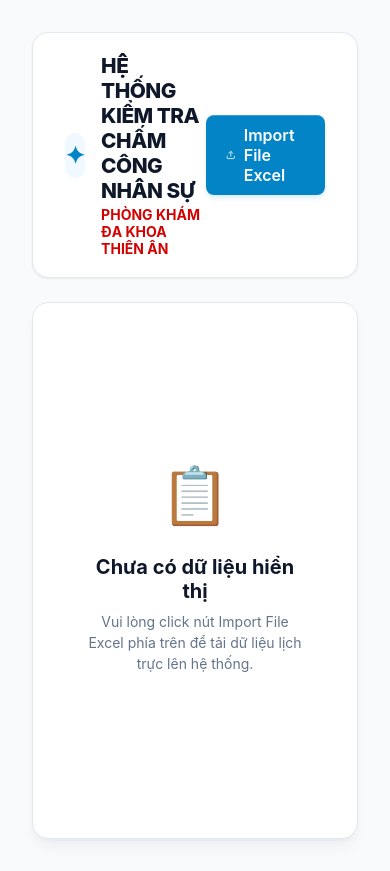
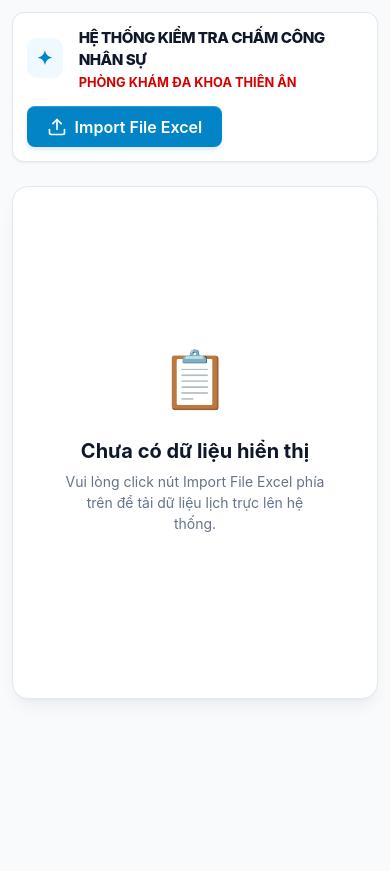
Before and after one commit to QuachCongThinh/ChamCongThienAn, a React (Create React App) app: page / in a window 390 px wide. After the commit the page ends 844 px from the top, so only its background shows below. Built offline with nearby package versions, Linux system fonts and the light colour scheme.

Commit message:
UpdateCode

```diff
--- a/public/index.html
+++ b/public/index.html
@@ -3,7 +3,7 @@
 
 <head>
   <meta charset="utf-8" />
-  <meta name="viewport" content="width=device-width, initial-scale=1" />
+  <meta name="viewport" content="width=device-width, initial-scale=1.0" />
   <meta name="theme-color" content="#000000" />
   <meta name="description" content="Web site created using create-react-app" />
   <link rel="icon" href="%PUBLIC_URL%/logo.png" />
--- a/src/App.js
+++ b/src/App.js
@@ -459,7 +459,10 @@ function App() {
         )}
 
         <main className="clinic-main-content">
-          <AttendanceTable data={data} daysInMonth={daysInMonth} />
+          <div className="table-responsive">
+            <AttendanceTable data={data} daysInMonth={daysInMonth} />
+          </div>
+          {/* <AttendanceTable data={data} daysInMonth={daysInMonth} /> */}
         </main>
       </div>
       {showSplash && <SplashScreen isExiting={isExiting} />}
--- a/src/components/AttendanceTable/AttendanceTable.scss
+++ b/src/components/AttendanceTable/AttendanceTable.scss
@@ -1,4 +1,4 @@
-@use '../../styles/variables' as *;
+@use "../../styles/variables" as *;
 
 .table-wrapper {
   border-radius: $radius-md;
@@ -15,6 +15,7 @@
     border-collapse: separate;
     border-spacing: 0;
     font-size: 0.815rem;
+    min-width: 1200px;
 
     thead {
       position: sticky;
@@ -148,6 +149,11 @@
 }
 
 @keyframes float {
-  0%, 100% { transform: translateY(0); }
-  50% { transform: translateY(-8px); }
+  0%,
+  100% {
+    transform: translateY(0);
+  }
+  50% {
+    transform: translateY(-8px);
+  }
 }
--- a/src/components/SplashScreen/SplashScreen.scss
+++ b/src/components/SplashScreen/SplashScreen.scss
@@ -23,8 +23,10 @@
 }
 
 .splash-logo {
-  width: 140px;
-  height: 140px;
+  // width: 140px;
+  // height: 140px;
+  width: clamp(90px, 20vw, 140px);
+  height: clamp(90px, 20vw, 140px);
   object-fit: contain;
 
   margin-bottom: 1rem;
@@ -35,25 +37,21 @@
 }
 
 .splash-content h1 {
+  font-size: clamp(1.3rem, 5vw, 2.6rem);
+  font-weight: 900;
   margin: 0;
-
-  font-size: 2.5rem;
-  font-weight: 900;
-
   color: #e11d48;
 }
 
 .splash-content p {
+  font-size: clamp(0.9rem, 3vw, 1.3rem);
   margin-top: 1rem;
   margin-bottom: 2rem;
-
   color: #1e3a8a;
-  font-size: 1.2rem;
 }
 
 .loading-wrapper {
-  width: 720px;
-  max-width: 90vw;
+  width: min(720px, 90vw);
 }
 
 .loading-bar {
@@ -73,12 +71,7 @@
 
   border-radius: inherit;
 
-  background: linear-gradient(
-    90deg,
-    #2563eb,
-    #3b82f6,
-    #60a5fa
-  );
+  background: linear-gradient(90deg, #2563eb, #3b82f6, #60a5fa);
 
   transition: width 30ms linear;
 }
@@ -138,20 +131,14 @@
 
 @keyframes logoGlow {
   0% {
-    filter: drop-shadow(
-      0 0 6px rgba(37, 99, 235, 0.25)
-    );
+    filter: drop-shadow(0 0 6px rgba(37, 99, 235, 0.25));
   }
 
   50% {
-    filter: drop-shadow(
-      0 0 20px rgba(37, 99, 235, 0.5)
-    );
+    filter: drop-shadow(0 0 20px rgba(37, 99, 235, 0.5));
   }
 
   100% {
-    filter: drop-shadow(
-      0 0 6px rgba(37, 99, 235, 0.25)
-    );
+    filter: drop-shadow(0 0 6px rgba(37, 99, 235, 0.25));
   }
 }
--- a/src/styles/main.scss
+++ b/src/styles/main.scss
@@ -16,6 +16,8 @@ body {
   max-width: 1700px;
   margin: 0 auto;
   padding: 2rem;
+  width: 100%;
+  box-sizing: border-box;
 
   animation: dashboardEnter 0.7s ease-out;
 }
@@ -273,3 +275,119 @@ body {
   opacity: 1;
   transform: translateY(0);
 }
+
+//////Responsive
+@media (max-width: 992px) {
+  .clinic-header {
+    flex-direction: column;
+    align-items: flex-start;
+    gap: 1rem;
+  }
+
+  .action-control-group {
+    width: 100%;
+    flex-wrap: wrap;
+  }
+}
+@media (max-width: 768px) {
+  .clinic-dashboard-container {
+    padding: 1rem;
+  }
+
+  .clinic-header {
+    padding: 1rem;
+  }
+
+  .title-group h1 {
+    font-size: 1.05rem !important;
+    line-height: 1.4;
+  }
+
+  .subtitle {
+    flex-direction: column;
+    align-items: flex-start !important;
+    gap: 0.3rem !important;
+  }
+
+  .btn-clinic-export {
+    width: 100%;
+    justify-content: center;
+  }
+
+  .quick-stats-cards {
+    flex-direction: column;
+  }
+
+  .quick-stats-cards .stat-card {
+    min-width: unset;
+    width: 100%;
+  }
+}
+@media (max-width: 576px) {
+  .clinic-dashboard-container {
+    padding: 0.75rem;
+  }
+
+  .clinic-header {
+    padding: 0.85rem;
+    border-radius: 12px;
+  }
+
+  .medical-logo {
+    width: 40px !important;
+    height: 40px !important;
+    font-size: 1.2rem !important;
+  }
+
+  .title-group h1 {
+    font-size: 0.95rem !important;
+    line-height: 1.5;
+  }
+
+  .clinic-name {
+    font-size: 0.8rem;
+  }
+
+  .calendar-badge {
+    font-size: 0.75rem;
+  }
+
+  .btn-clinic-export {
+    width: 100%;
+    padding: 0.85rem;
+  }
+
+  .stat-card {
+    padding: 0.85rem !important;
+  }
+
+  .stat-value {
+    font-size: 0.9rem !important;
+  }
+}
+@media (max-width: 375px) {
+  .title-group h1 {
+    font-size: 0.85rem !important;
+  }
+
+  .clinic-name {
+    font-size: 0.75rem;
+  }
+
+  .splash-content h1 {
+    font-size: 1.15rem;
+  }
+
+  .splash-content p {
+    font-size: 0.85rem;
+  }
+}
+
+.table-responsive {
+  width: 100%;
+  overflow-x: auto;
+
+  -webkit-overflow-scrolling: touch;
+
+  border-radius: 12px;
+}
```
Also changed, not shown: src/components/AttendanceTable/AttendanceTable.jsx (line endings or trailing spaces).
